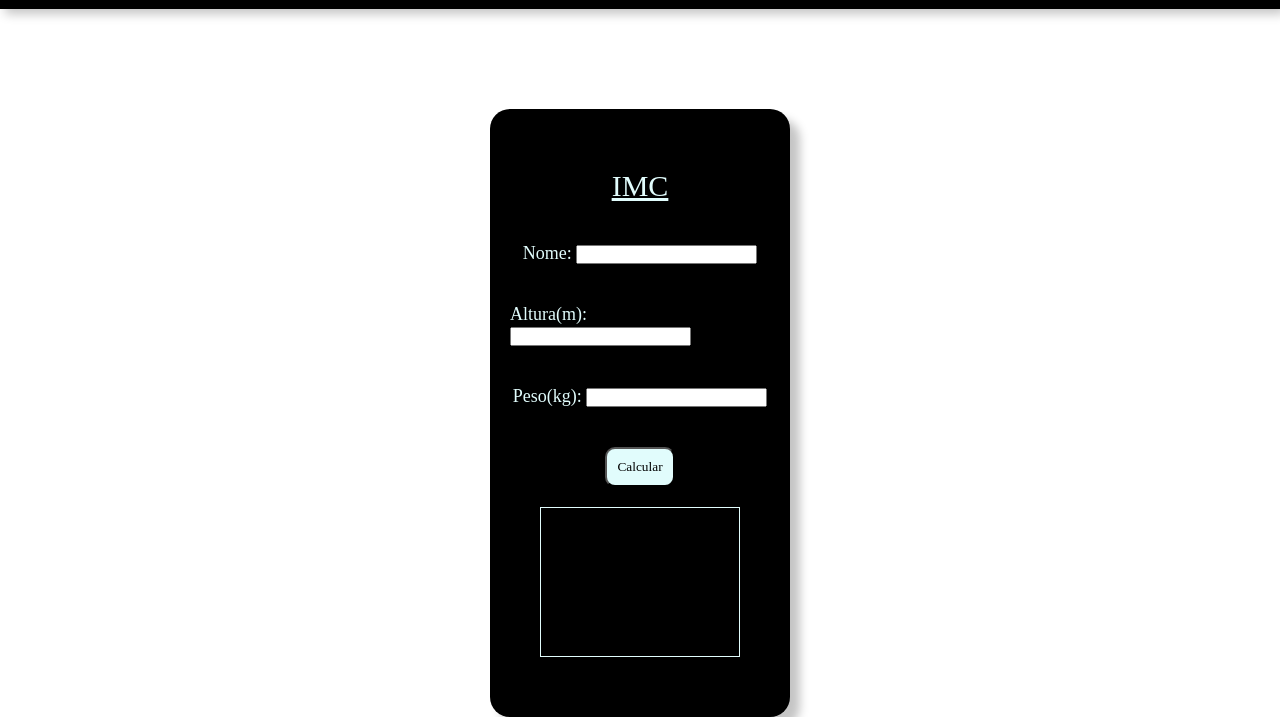
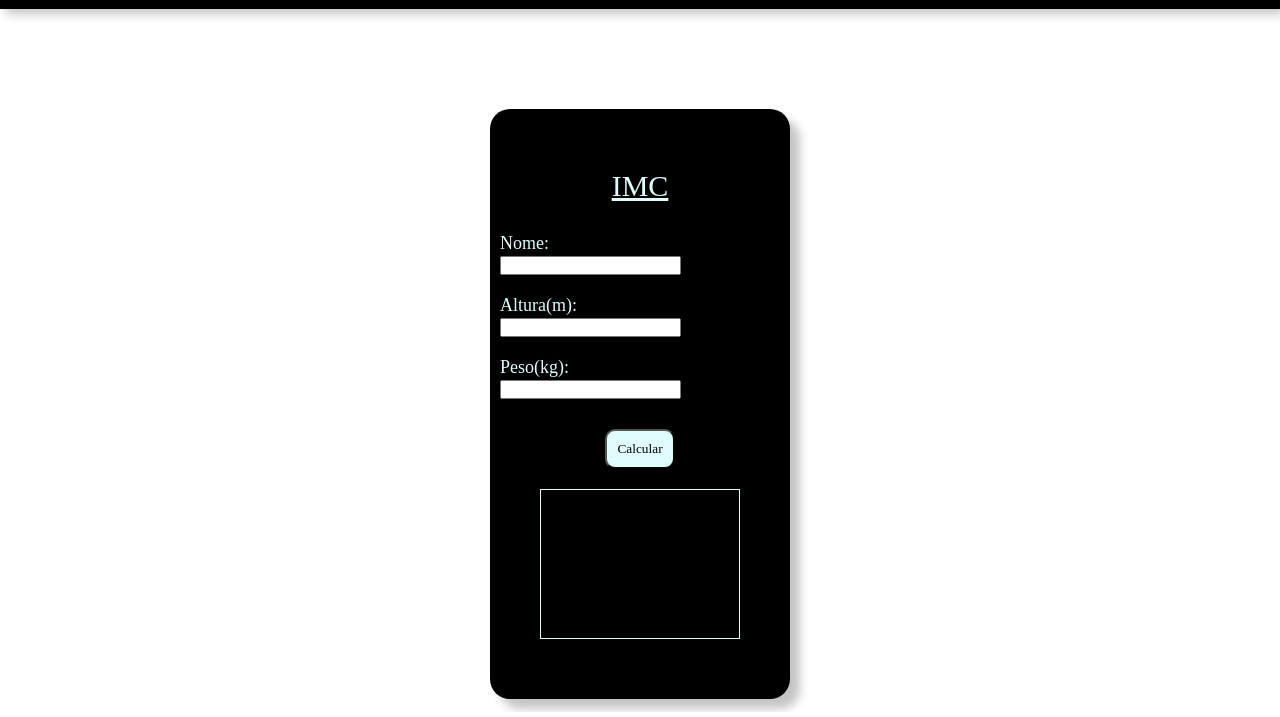
Before and after one commit to RaissaBarata/calculadoraIMC, a plain HTML site: page index.html in a window 1280 px wide. Shown: the part 88-805 px from the top of the page. Drawn offline with Linux system fonts and the light colour scheme; a web font is replaced by a local one.

Commit message:
Algumas alterações (simplificando o código)

```diff
--- a/imc.js
+++ b/imc.js
@@ -1,13 +1,12 @@
-const calcular = document.getElementById ('calcular');
-
+const calcular = document.getElementById('calcular');
 
 function imc () {
     const nome = document.getElementById('nome').value;
     const altura = document.getElementById('altura').value;
     const peso = document.getElementById('peso').value;
-    const resultado = document.getElementById ('resultado');
+    const resultado = document.getElementById('resultado');
 
-    if (nome !== '' && altura !== '' && peso !== '') {
+    if (nome && altura  && peso) {
        const valorIMC = (peso / (altura * altura)).toFixed(1);
 
        let classificacao = '';
--- a/index.html
+++ b/index.html
@@ -5,6 +5,10 @@
     <meta http-equiv="X-UA-Compatible" content="IE=edge" />
     <meta name="viewport" content="width=device-width, initial-scale=1.0" />
     <title>Calculadora IMC</title>
+    <link
+      href="https://fonts.cdnfonts.com/css/clash-display"
+      rel="stylesheet"
+    />
     <link rel="stylesheet" href="style.css" />
   </head>
   <body>
--- a/style.css
+++ b/style.css
@@ -50,23 +50,15 @@ h6{
 
 }
 
-input{
-    margin-left: auto;
+label{
+    display: inline-block;
+    width: 100px;
 }
 
-.nome{
+
+.nome, .altura, .peso {
     font-size: 18px;
-    padding: 20px;
-}
-
-.altura{
-    font-size: 18px;
-    padding: 20px;
-}
-
-.peso{
-    font-size: 18px;
-    padding: 20px;
+    margin: 10px;
 }
 
 button{
```
